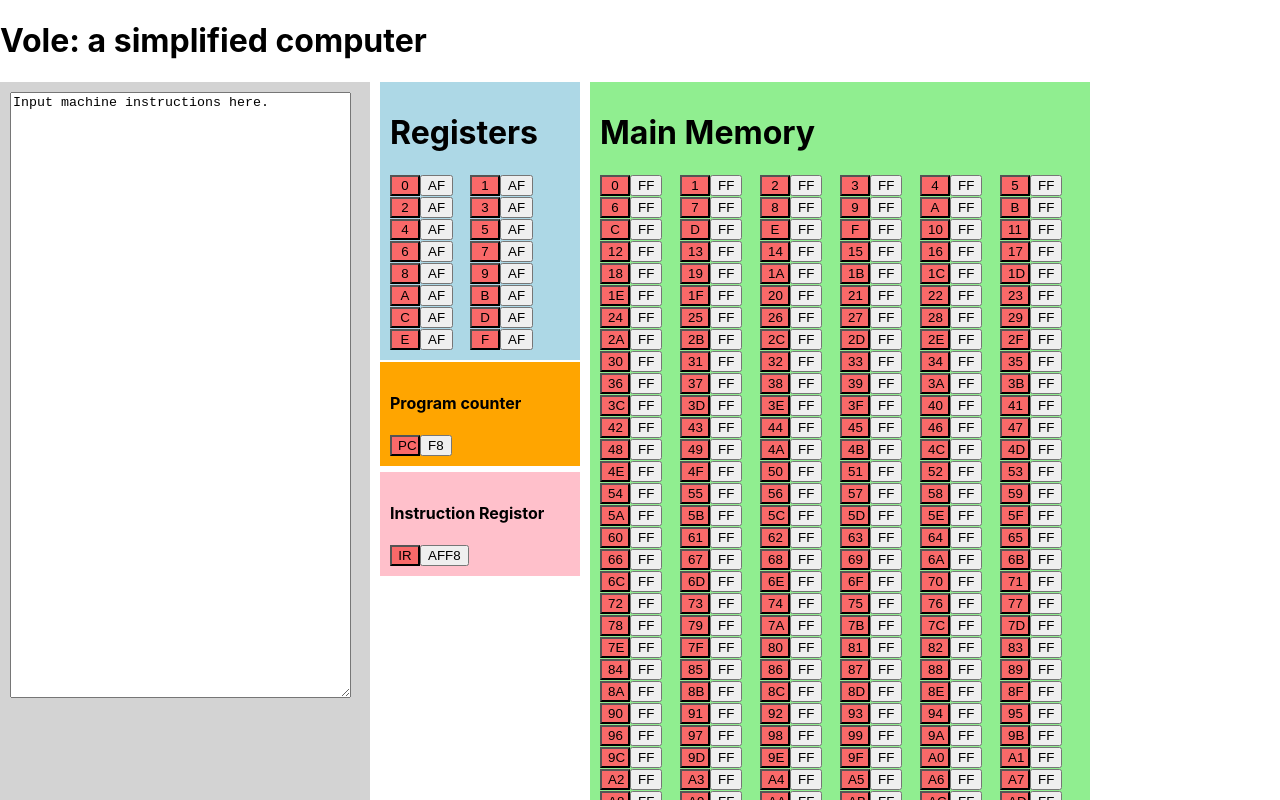
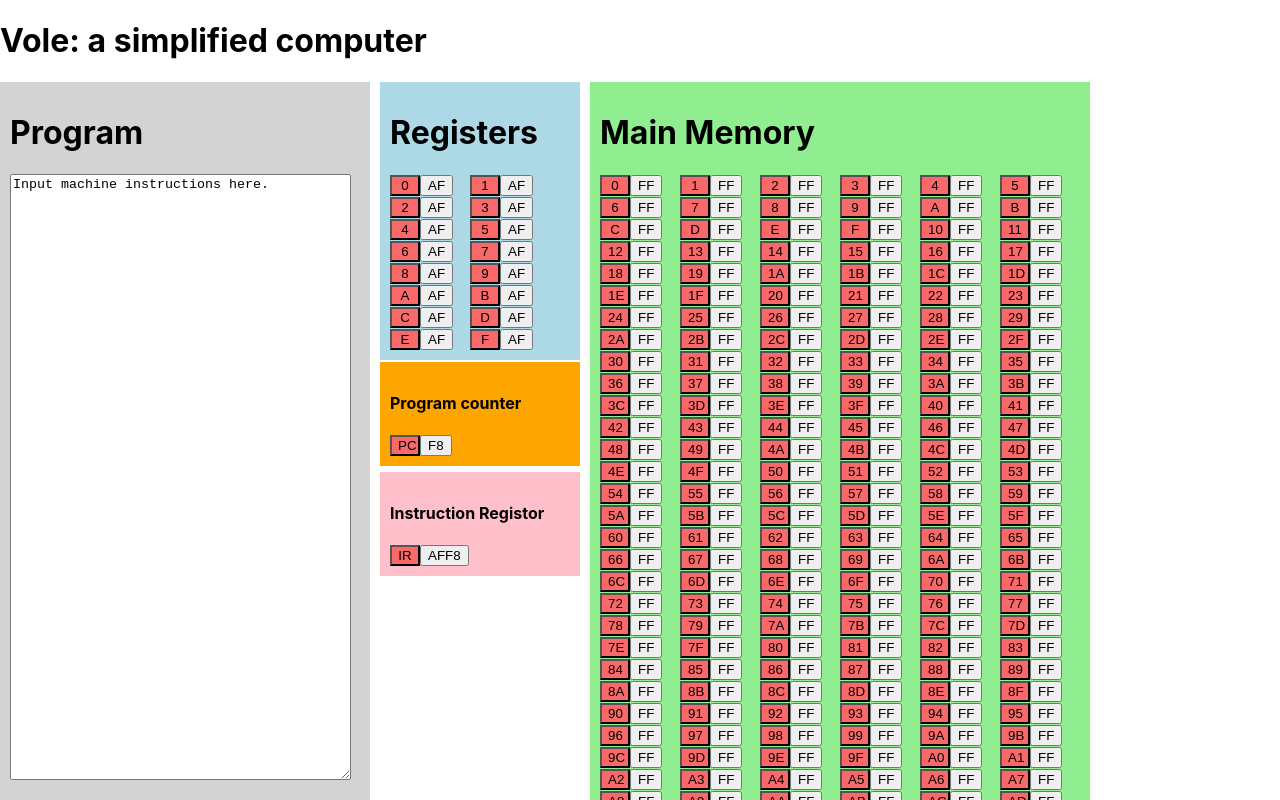
Before and after one commit to hogwild/Vole, a React (Create React App) app: page / in a window 1280 px wide. Shown: the top 800 px of the page. Built offline with nearby package versions, Linux system fonts and the light colour scheme.

Commit message:
modify CodeInput

```diff
--- a/src/index.js
+++ b/src/index.js
@@ -6,8 +6,8 @@ import './index.css';
 class CodeInput extends React.Component {
   render() {
     return (
-
       <div className='program'>
+        <h1>Program</h1>
         <form>
           <textarea rows='40' cols='40'>
             Input machine instructions here.
```
